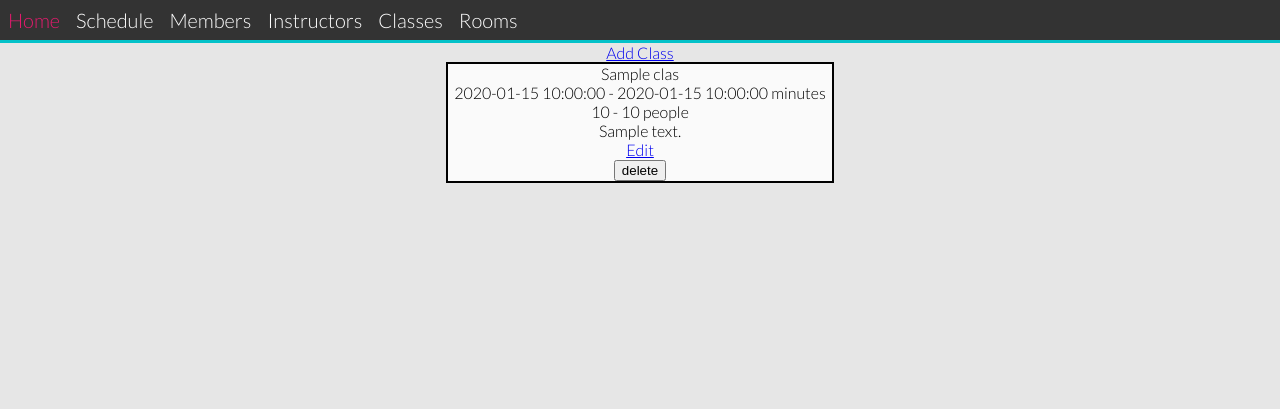
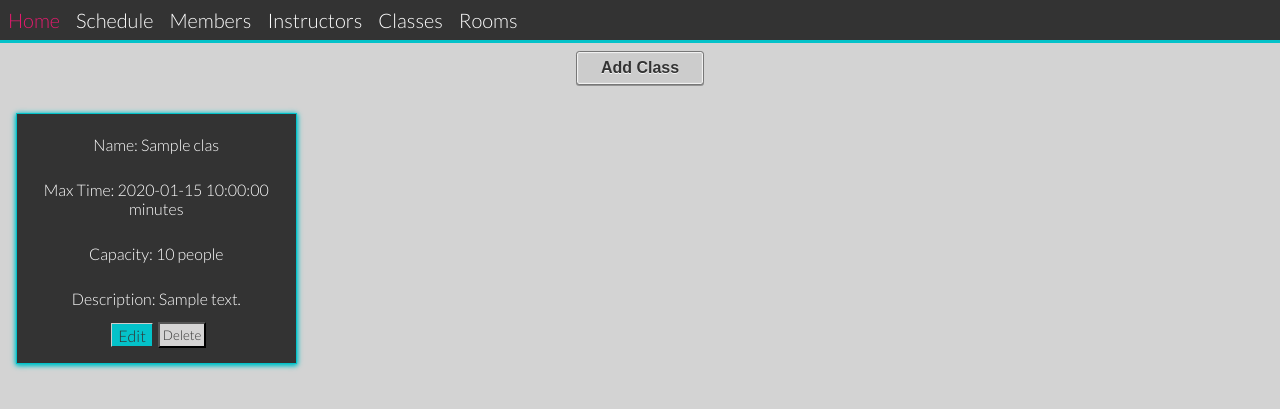
Before and after one commit to constable-ldp/gym_management_app, a Flask app: template templates/classes/index.html in a window 1280 px wide. Shown: the top 409 px of the page. Run offline with Flask 2, Linux system fonts and the light colour scheme; the template is opened without the code that fills it: most values are stand-ins (such as "Sample title", 1, 10 or a date in 2020).

Commit message:
fixed classes style

```diff
--- a/repositories/room_repository.py
+++ b/repositories/room_repository.py
@@ -14,7 +14,7 @@ def save(room):
 
 def select_all():
     rooms = []
-    sql = "SELECT * FROM rooms"
+    sql = "SELECT * FROM rooms ORDER BY id"
     results = run_sql(sql)
     for row in results:
         room = Room(row['room_name'], row['capacity'], row['description'], row['id'])
--- a/static/rooms.css
+++ b/static/rooms_classes.css
@@ -1,11 +1,11 @@
 body {
     font-family: 'Lato', sans-serif;
     text-align: center;
-    background-color: rgb(165, 165, 165);
+    background-color: rgb(211, 211, 211);
     margin: 0;
 }
 
-.rooms-grid {
+.grid {
     display: grid;
     grid-gap: 10px 10px;
     grid-template-columns: repeat(4, minmax(0, 1fr));
@@ -44,7 +44,7 @@ p {
         justify-content: center;
         height: 5%;
     }
-    .rooms-grid {
+    .grid {
         display: grid;
         grid-gap: 10px 10px;
         grid-template-columns: repeat(2, minmax(0, 1fr));
@@ -130,7 +130,13 @@ p {
     box-shadow: 1px 0 0 rgba(0,0,0,.5), 2px 0 0 rgba(255,255,255,.5);
     border-radius: .15em 0 0 .15em;
     pointer-events: none;
-    content: "\271A";
+    /* content: "\271A"; */
+}
+
+.button a {
+    text-decoration: none;
+    display: block;
+    /* text-align: justify; */
 }
 
 .add-edit-box {
--- a/templates/classes/index.html
+++ b/templates/classes/index.html
@@ -2,38 +2,30 @@
 
 {% block head %}
 
-<link rel="stylesheet" href="{{ url_for('static', filename='style.css') }}">
+<link rel="stylesheet" href="{{ url_for('static', filename='rooms_classes.css') }}">
 
 {% endblock %}
 
 {% block content %}
 
-<a href="/classes/new">Add Class</a>
+<a class="button" href="/classes/new">Add Class</a>
 
+
+<div class="grid">
 {%for class in classes%}
-<div class="centre-classes">
-    <section>
-        {{class.class_name}}
-    </section>
-    <section>
-        {{class.min_time}} - {{class.max_time}} minutes
-    </section>
-    <section>
-        {{class.min_capacity}} - {{class.max_capacity}} people
-    </section>
-    <section>
-        {{class.description}}
-    </section>
-    <section>
-        <a href="/classes/{{class.id}}">Edit</a>
-    </section>
-    <section>
-        <form action="/classes/{{class.id}}/delete" method="POST">
-            <input class="delete" type="submit" value="delete" />
-        </form>
-    </section>
+    <div class="grid-item">
+        <p>Name: {{class.class_name}}</p>
+        <p>Max Time: {{class.max_time}} minutes</p>
+        <p>Capacity: {{class.capacity}} people</p>
+        <p>Description: {{class.description}}</p>
+        <div class="edit-delete">
+            <a class="edit" href="/classes/{{class.id}}">Edit</a>
+            <form action="/classes/{{class.id}}/delete" method="POST">
+                <input class="delete" type="submit" value="Delete" />
+            </form>
+        </div>
+    </div>
+{%endfor%}
 </div>
 
-{%endfor%}
-
 {% endblock %}
```
Also changed, not shown: templates/rooms/index.html (+4 -5 lines).
